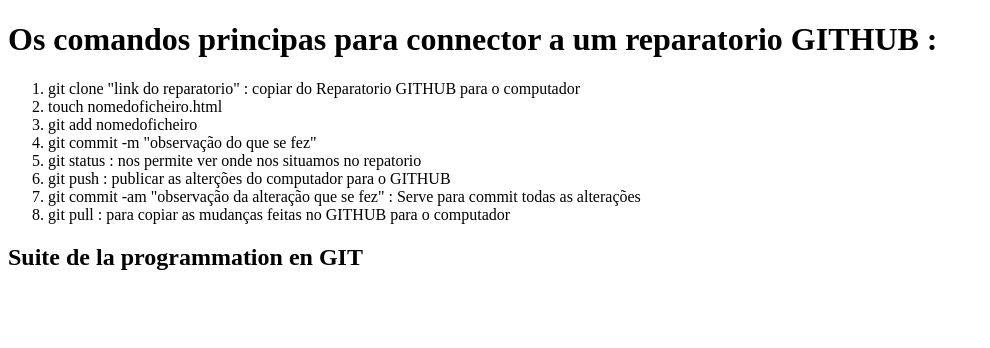
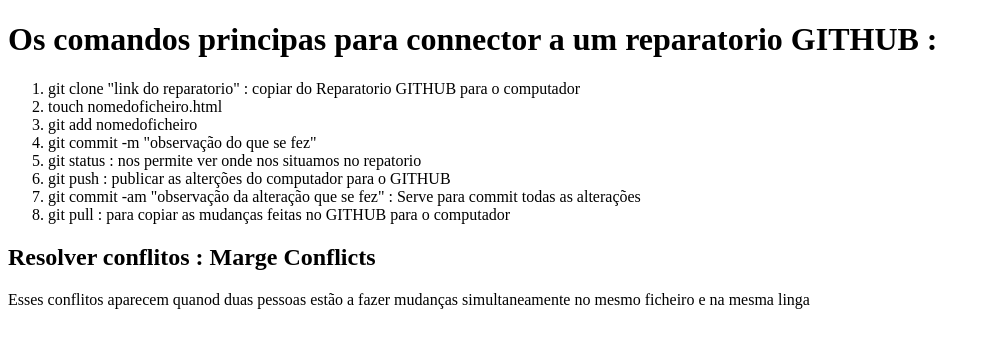
Before and after one commit to paulo-andre-pa/CCS50, a plain HTML site: page hello.html in a window 1280 px wide. Shown: the whole page, without its empty margins (0-990 px from the left). Drawn offline with Linux system fonts and the light colour scheme.

Commit message:
mudanças no segundo subtema

```diff
--- a/hello.html
+++ b/hello.html
@@ -17,6 +17,7 @@
         <li>git commit -am "observação da alteração que se fez" : Serve para commit todas as alterações</li>
         <li>git pull : para copiar as mudanças feitas no GITHUB para o computador </li>
     </ol>
-    <h2>Suite de la programmation en GIT</h2>
+    <h2>Resolver conflitos : Marge Conflicts</h2>
+    <p>Esses conflitos aparecem quanod duas pessoas estão a fazer mudanças simultaneamente no mesmo ficheiro e na mesma linga </p>
 </body>
 </html>
```
